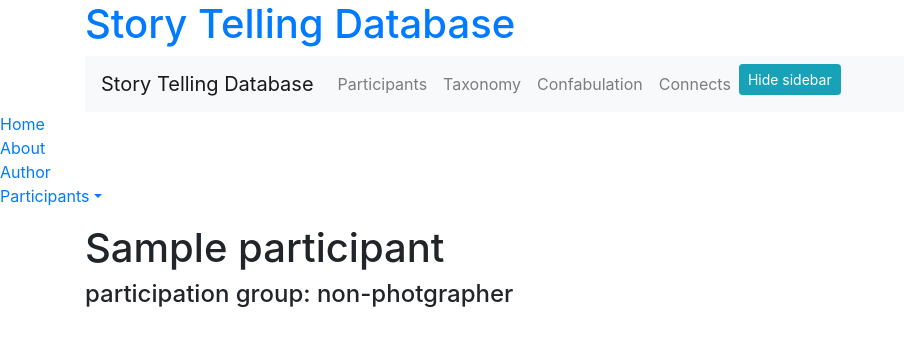
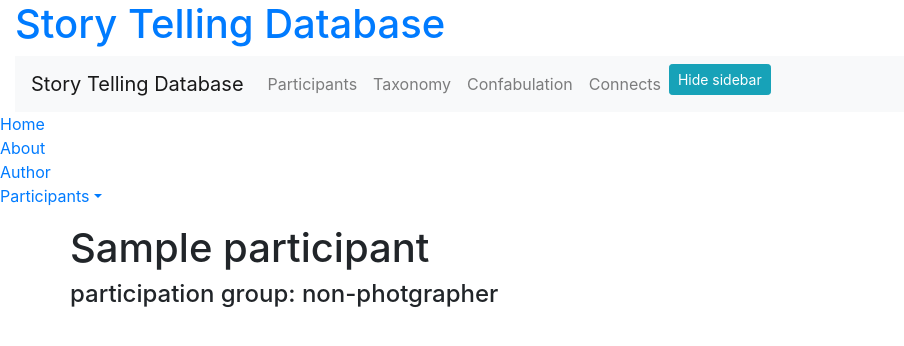
Before and after one commit to juliabiro/confabulations_v3, a Django app: page /participant/1/ in a window 1280 px wide. Shown: the top 346 px of the page, without its empty margins (0-904 px from the left). Run offline with Django 3.2, Linux system fonts and the light colour scheme; a user stored in the database is signed in; tables that the repository leaves empty hold one stand-in row (values such as "Sample post"); some libraries are stand-ins or nearby versions.

Commit message:
supernice formatting

```diff
--- a/templates/base.html
+++ b/templates/base.html
@@ -16,7 +16,7 @@
         <script src="https://cdnjs.cloudflare.com/ajax/libs/popper.js/1.14.3/umd/popper.min.js" integrity="sha384-ZMP7rVo3mIykV+2+9J3UJ46jBk0WLaUAdn689aCwoqbBJiSnjAK/l8WvCWPIPm49" crossorigin="anonymous"></script>
         <script src="https://stackpath.bootstrapcdn.com/bootstrap/4.1.3/js/bootstrap.min.js" integrity="sha384-ChfqqxuZUCnJSK3+MXmPNIyE6ZbWh2IMqE241rYiqJxyMiZ6OW/JmZQ5stwEULTy" crossorigin="anonymous"></script>
         <script src={% static 'mystyles.js' %}></script>
-        <div class="container" id="page-header">
+        <div class="container-fluid" id="page-header">
             <h1><a href="/">Story Telling Database</a></h1>
             {% block navigation %}{% endblock %}
         </div>
@@ -27,7 +27,7 @@
             </nav>
             <div class="container" id="block-content">
                 <div class="row">
-                    <div class="col-md-8">
+                    <div class="col-xl- p1">
                         {% block content %}
                         {% endblock %}
                     </div>
--- a/templates/confabulation/participantView.html
+++ b/templates/confabulation/participantView.html
@@ -8,22 +8,32 @@
 
 {% endif %}
 
+<div class="container">
+    <div class="row">
+        <div class="col m2">
 {% if intraconnections %}
 <h1>Intraconnections</h1>
 <h2>Chains </h2>
 {% for ic in intraconnections %}
 <h3><a href="/chains/{{ic.chain.id}}/">{{ic.chain.name}}</a></h3>
 <h4>Themes</h4>
-{% for t in ic.themes %}
+<div class="row">
+    {% for t in ic.themes %}
+    <div class="col m1">
 <h5><a href="/themes/{{t.theme.id}}/">{{t.theme.name}}</a></h5>
 <h6>Stories</h6>
 {% for s in t.stories %}
 <a href="/stories/{{si.id}}/">{{s.name}}</a>
 {% endfor %}
+    </div>
 {% endfor %}
+
+</div>
 {% endfor %}
 
 {% endif %}
+        </div>
+        <div class="col m2">
 {% if intraconnections %}
 <h1>Interconnections</h1>
 
@@ -31,14 +41,21 @@
 {% for ic in interconnections %}
 <h3><a href="/chains/{{ic.chain.id}}/">{{ic.chain.name}}</a></h3>
 <h4>Themes</h4>
+<div class="row">
 {% for t in ic.themes %}
+    <div class="col m1">
 <h5><a href="/themes/{{t.theme.id}}/">{{t.theme.name}}</a></h5>
 <h6>Stories</h6>
 {% for s in t.stories %}
 <a href="/stories/{{si.id}}/">{{s.name}}</a>
 {% endfor %}
+    </div>
 {% endfor %}
+    </div>
 {% endfor %}
 
 {% endif %}
+        </div>
+    </div>
+</div>
 {% endblock %}
```
